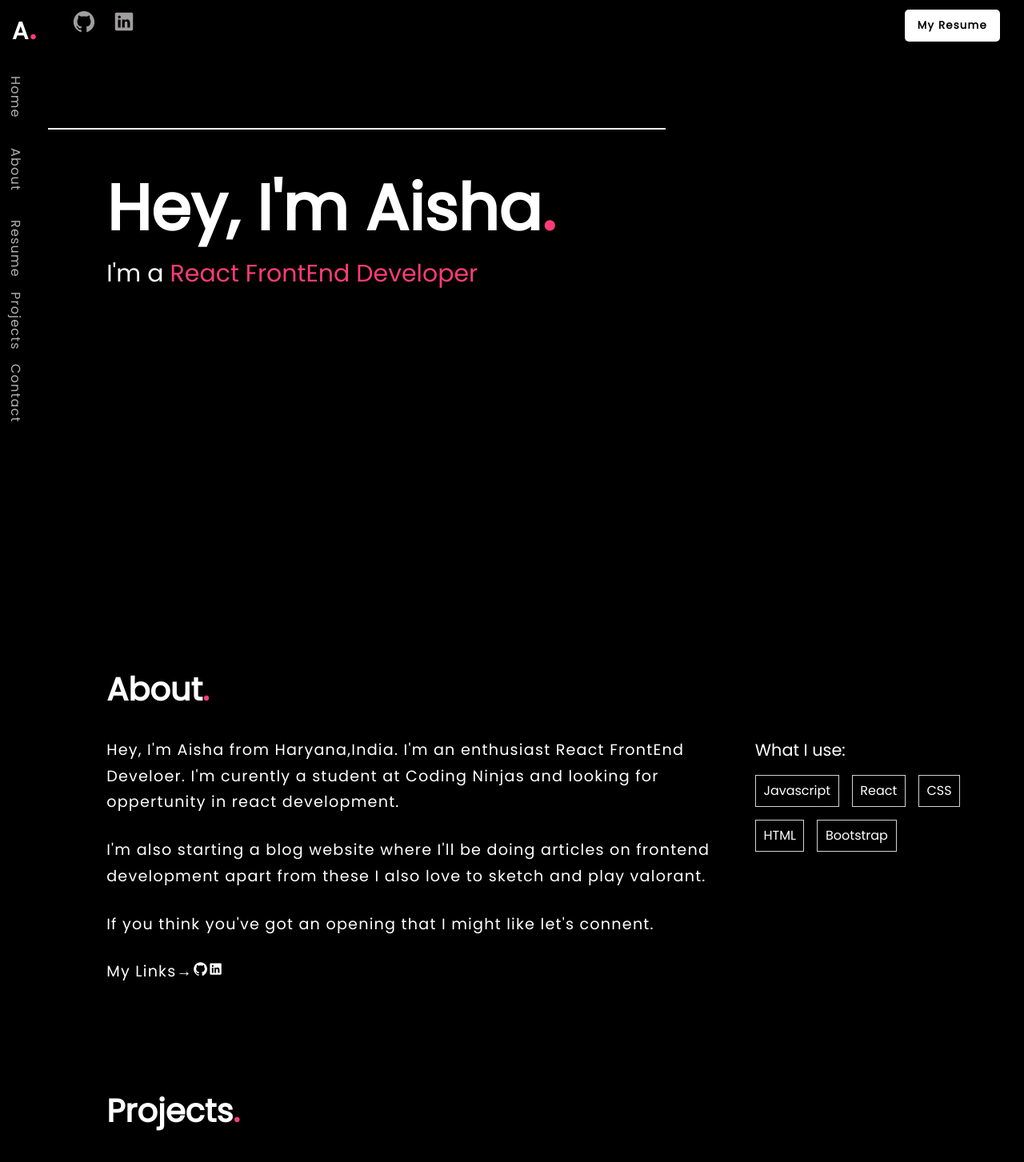
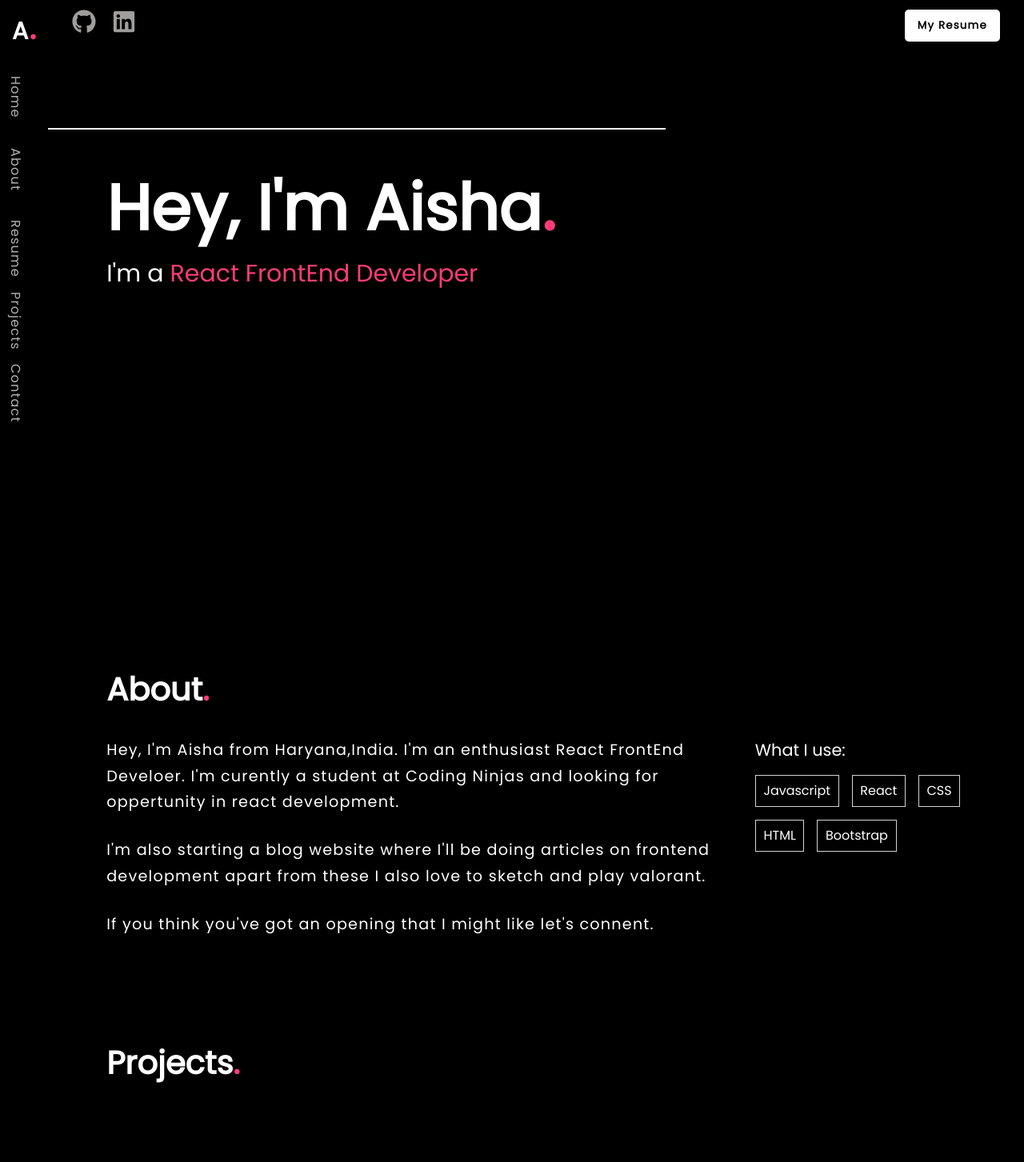
Before and after one commit to AishaMirza1/Portfolio, a React (Create React App) app: page / in a window 1280 px wide. Shown: the top 1453 px of the page at 80% size. Built offline with nearby package versions, Linux system fonts and the light colour scheme.

Commit message:
fix: project section scroll width and add react icons and remove ion icons

```diff
--- a/package.json
+++ b/package.json
@@ -11,7 +11,7 @@
     "framer-motion": "^10.15.1",
     "react": "^18.2.0",
     "react-dom": "^18.2.0",
-    "react-icons": "^4.10.1",
+    "react-icons": "^4.12.0",
     "react-router-dom": "^6.14.2",
     "react-scripts": "5.0.1",
     "typewriter-effect": "^2.20.1",
--- a/public/index.html
+++ b/public/index.html
@@ -39,7 +39,5 @@
       To begin the development, run `npm start` or `yarn start`.
       To create a production bundle, use `npm run build` or `yarn build`.
     -->
-    <script src="https://unpkg.com/typed.js@2.0.16/dist/typed.umd.js"></script>
-    <script src="https://unpkg.com/ionicons@4.5.10-0/dist/ionicons.js"></script>
   </body>
 </html>
--- a/src/components/about/About.js
+++ b/src/components/about/About.js
@@ -25,15 +25,6 @@ export default function About() {
               If you think you've got an opening that I might like let's
               connent.
             </p>
-            <p>
-              <span>My Links&rarr;</span>
-              <span>
-                <ion-icon name="logo-github"></ion-icon>
-              </span>
-              <span>
-                <ion-icon name="logo-linkedin"></ion-icon>
-              </span>
-            </p>
           </div>
 
           <div className={styles.tag}>
--- a/src/components/nav/NavTop.js
+++ b/src/components/nav/NavTop.js
@@ -1,4 +1,5 @@
 import { useState, useEffect } from "react";
+import { FaGithub, FaLinkedin } from "react-icons/fa";
 
 import Button from "../button/Button";
 import styles from "./NavTop.module.css";
@@ -19,12 +20,12 @@ export default function NavTop() {
       <ul>
         <li>
           <a href="https://github.com/AishaMirza1" target="blank">
-            <ion-icon name="logo-github"></ion-icon>
+            <FaGithub />
           </a>
         </li>
         <li>
           <a href="https://www.linkedin.com/in/aisha-mirza/" target="blank">
-            <ion-icon name="logo-linkedin"></ion-icon>
+            <FaLinkedin />
           </a>
         </li>
       </ul>
--- a/src/components/project/Project.js
+++ b/src/components/project/Project.js
@@ -6,7 +6,7 @@ import { motion, useScroll, useTransform } from "framer-motion";
 export default function Project() {
   const ref = useRef(null);
   const { scrollYProgress } = useScroll({ target: ref });
-  const x = useTransform(scrollYProgress, [0, 1], ["5%", "-75%"]);
+  const x = useTransform(scrollYProgress, [0, 1], ["5%", "-83.5%"]);
   console.log(scrollYProgress);
   return (
     <section id="projects" className={styles.projects}>
```
Also changed, not shown: 1 other file (tests, documents, lock files or other folders).
